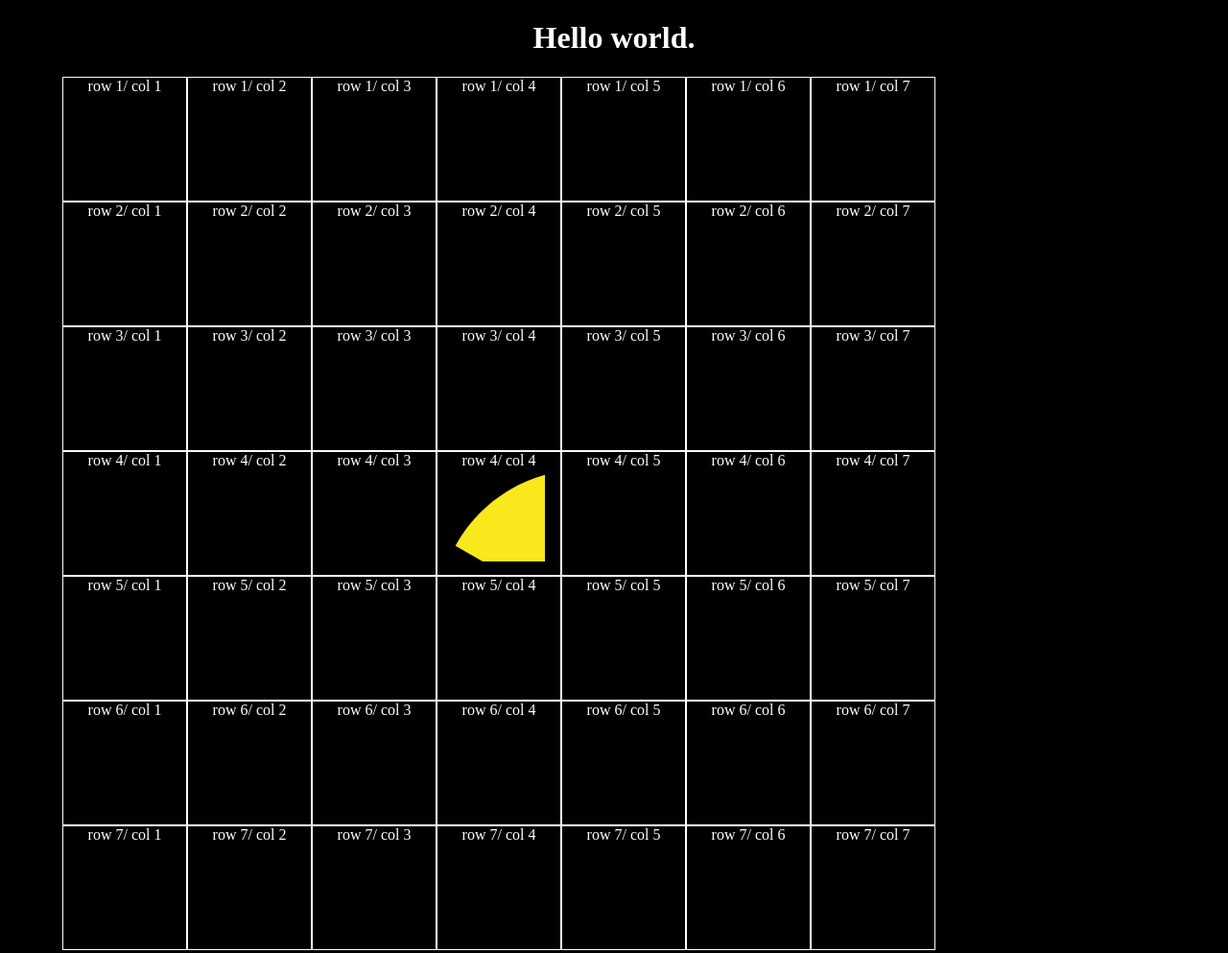
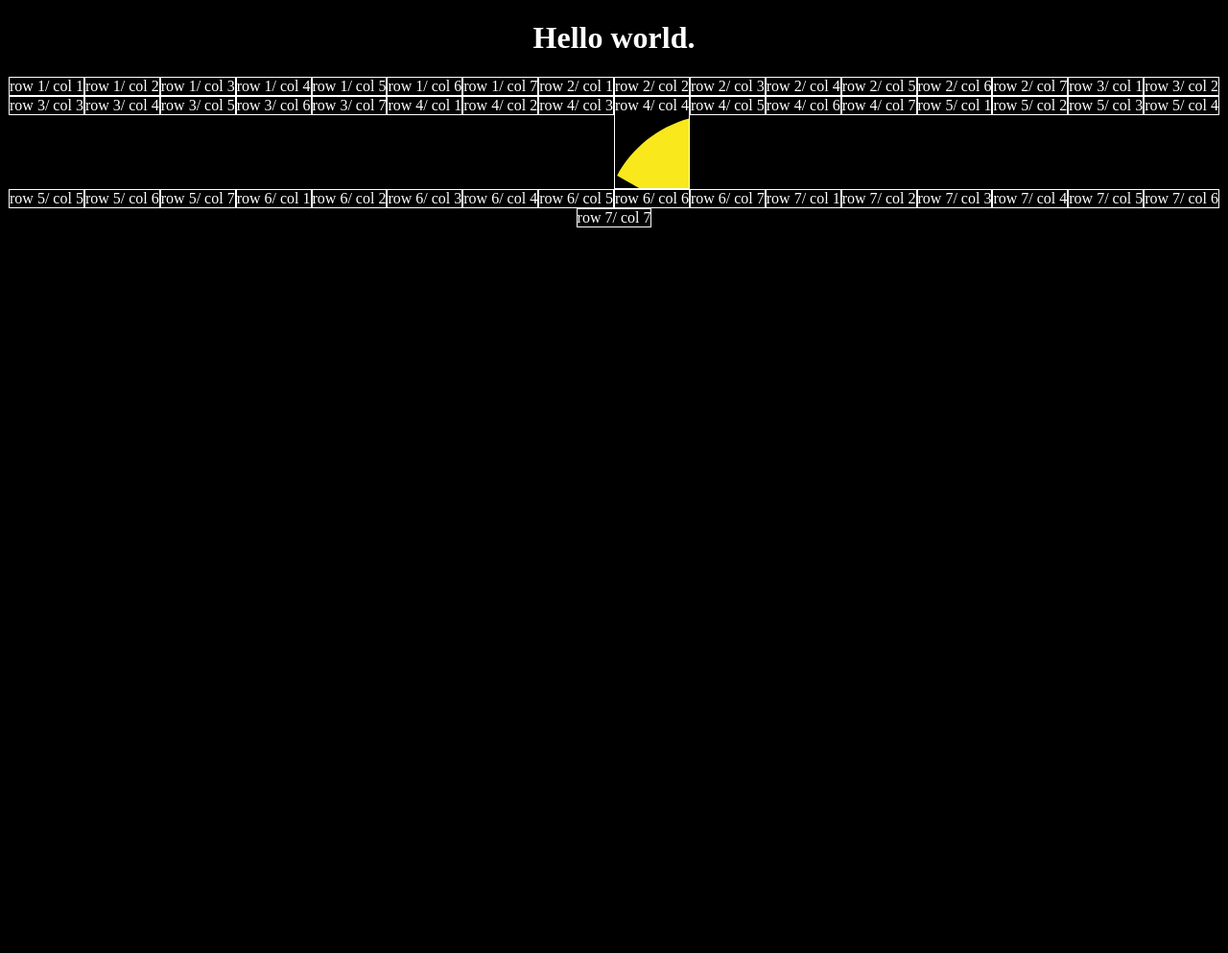
Before and after one commit to uasabi/pacman-mcts, a website with bundled scripts: page src/index.html in a window 1280 px wide. Shown: the whole page at 96% size. After the commit the page ends 800 px from the top, so only its background shows below. Built offline with nearby package versions, Linux system fonts and the light colour scheme.

Commit message:
remove size styling from sass

```diff
--- a/src/_sass/style.sass
+++ b/src/_sass/style.sass
@@ -8,14 +8,14 @@ body
 .svg_logo
   margin: 0 auto
   display: block
-  max-width: 6em
+  // max-width: 6em
 
 #board-place
-  max-width: 64em
-  min-width: 64em
+  // max-width: 64em
+  // min-width: 64em
 
 .board-tile
   border: 1px solid $fontbody
-  width: 8em
-  height: 8em
+  // width: 8em
+  // height: 8em
   display: inline-block
```
Also changed, not shown: src/css/style.css, 1 other file.
